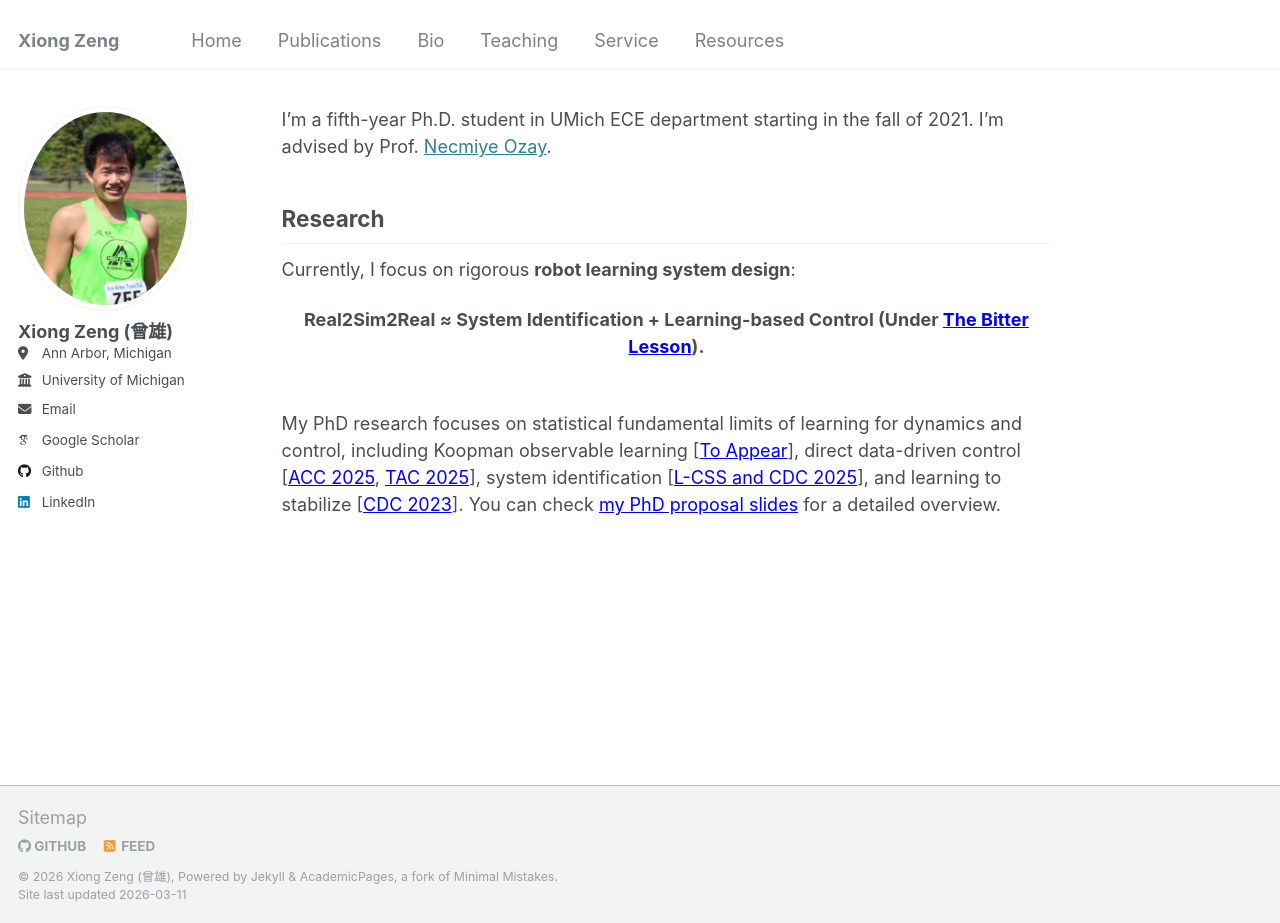
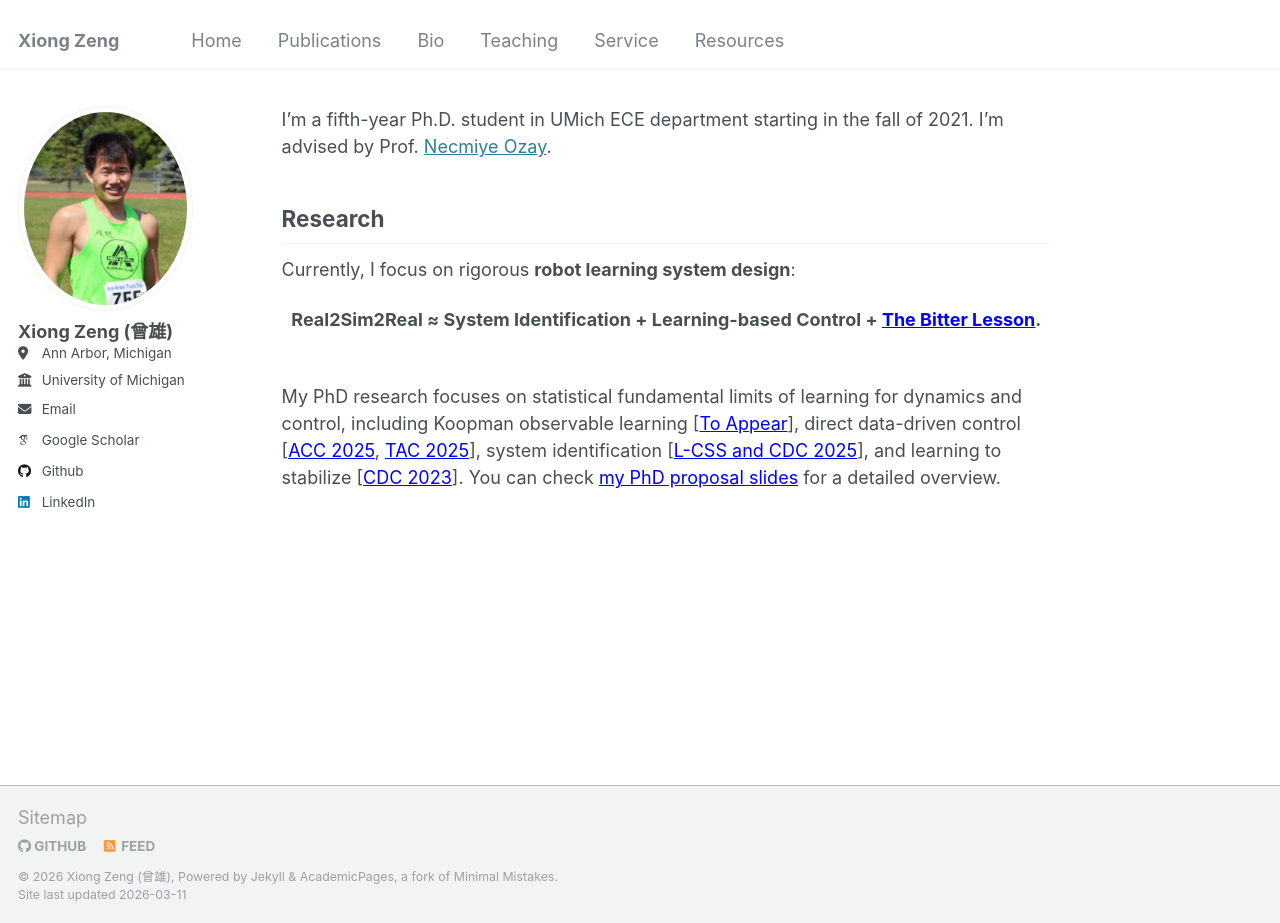
Before and after one commit to zengxiong111/zengxiong.github.io, a Jekyll site: the page built from _pages/about.md, in a window 1280 px wide and 923 px high. Built offline with Jekyll 4.4.1, drawn with Linux system fonts in a browser that asks for light colours; some web fonts are replaced.

Commit message:
Update about.md

```diff
--- a/_pages/about.md
+++ b/_pages/about.md
@@ -12,7 +12,7 @@ I'm a fifth-year Ph.D. student in UMich ECE department starting in the fall of 2
 
 Currently, I focus on rigorous **robot learning system design**:
 
-<div align="center"><strong>Real2Sim2Real ≈ System Identification + Learning-based Control (Under <a href="http://www.incompleteideas.net/IncIdeas/BitterLesson.html" style="color: blue;" target="_blank">The Bitter Lesson</a>).</strong></div>
+<div align="center"><strong>Real2Sim2Real ≈ System Identification + Learning-based Control + <a href="http://www.incompleteideas.net/IncIdeas/BitterLesson.html" style="color: blue;" target="_blank">The Bitter Lesson</a>.</strong></div>
 <br>
 
 My PhD research focuses on statistical fundamental limits of learning for dynamics and control, including Koopman observable learning [<a href="https://scholar.google.com/citations?user=v4lWTTwAAAAJ&hl=en" style="color: blue;" target="_blank">To Appear</a>], direct data-driven control [<a href="https://web.eecs.umich.edu/~necmiye/pubs/ZengBO_acc25.pdf" style="color: blue;" target="_blank">ACC 2025</a>, <a href="https://arxiv.org/abs/2412.19705" style="color: blue;" target="_blank">TAC 2025</a>], system identification [<a href="https://arxiv.org/abs/2503.16817" style="color: blue;" target="_blank">L-CSS and CDC 2025</a>], and learning to stabilize [<a href="https://arxiv.org/abs/2311.11151" style="color: blue;" target="_blank">CDC 2023</a>].
```
